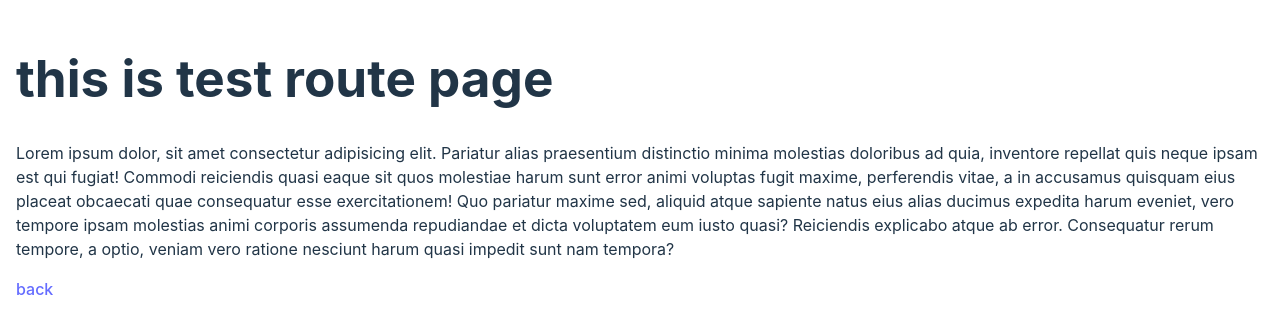
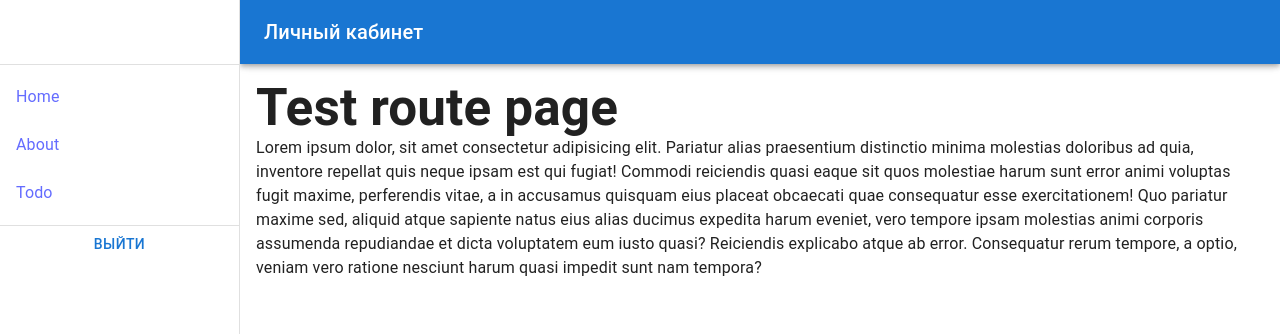
Before and after one commit to DermanovskiyI/todos-react, a React (Vite) app: page /account in a window 1280 px wide. Shown: the top 334 px of the page. Built offline with nearby package versions, Linux system fonts and the light colour scheme.

Commit message:
feat(layout): added layout for personal account
added layout and changed header styles

```diff
--- a/src/App.tsx
+++ b/src/App.tsx
@@ -1,3 +1,4 @@
+import '@/assets/styles/app/reset.css';
 import '@/assets/styles/app/App.css';
 import { RouterProvider } from 'react-router-dom';
 import router from './shared/router';
--- a/src/assets/styles/app/App.css
+++ b/src/assets/styles/app/App.css
@@ -1,5 +1,3 @@
 #root {
-  max-width: 1280px;
-  margin: 0 auto;
   width: 100%;
 }
--- /dev/null
+++ b/src/assets/styles/app/reset.css
@@ -0,0 +1,148 @@
+html,
+body,
+div,
+span,
+applet,
+object,
+iframe,
+h1,
+h2,
+h3,
+h4,
+h5,
+h6,
+p,
+blockquote,
+pre,
+a,
+abbr,
+acronym,
+address,
+big,
+cite,
+code,
+del,
+dfn,
+em,
+img,
+ins,
+kbd,
+q,
+s,
+samp,
+small,
+strike,
+strong,
+sub,
+sup,
+tt,
+var,
+b,
+u,
+i,
+center,
+dl,
+dt,
+dd,
+ol,
+ul,
+li,
+fieldset,
+form,
+label,
+legend,
+table,
+caption,
+tbody,
+tfoot,
+thead,
+tr,
+th,
+td,
+article,
+aside,
+canvas,
+details,
+embed,
+figure,
+figcaption,
+header,
+hgroup,
+menu,
+nav,
+output,
+ruby,
+section,
+summary,
+time,
+mark,
+audio,
+video {
+    margin: 0;
+    padding: 0;
+    border: 0;
+}
+
+/* HTML5 display-role reset for older browsers */
+article,
+aside,
+details,
+figcaption,
+figure,
+footer,
+header,
+hgroup,
+menu,
+nav,
+section {
+    display: block;
+}
+
+body {
+    line-height: 1;
+}
+
+ol,
+ul {
+    list-style: none;
+}
+
+blockquote,
+q {
+    quotes: none;
+}
+
+input::-webkit-outer-spin-button,
+input::-webkit-inner-spin-button {
+  display: none;
+}
+
+input[type=number] {
+  -moz-appearance: textfield;
+  /* Firefox */
+}
+
+blockquote:before,
+blockquote:after,
+q:before,
+q:after {
+    content: '';
+    content: none;
+}
+
+table {
+    border-collapse: collapse;
+    border-spacing: 0;
+}
+button {
+  font-family: inherit;
+}
+
+a {
+  text-decoration: none;
+  color: '#1976d2';
+}
+
+#root {
+  margin: 0;
+}
--- a/src/pages/account/Account.tsx
+++ b/src/pages/account/Account.tsx
@@ -1,9 +1,7 @@
-import { Link } from 'react-router-dom';
-
 const Account = () => {
   return (
-    <div style={{ padding: 16 }}>
-      <h1>this is test route page</h1>
+    <div>
+      <h1>Test route page</h1>
       <p>
         Lorem ipsum dolor, sit amet consectetur adipisicing elit. Pariatur alias
         praesentium distinctio minima molestias doloribus ad quia, inventore
@@ -17,7 +15,6 @@ const Account = () => {
         tempore, a optio, veniam vero ratione nesciunt harum quasi impedit sunt
         nam tempora?
       </p>
-      <Link to="/">back</Link>
     </div>
   );
 };
--- a/src/shared/layouts/DefaultLayout.tsx
+++ b/src/shared/layouts/DefaultLayout.tsx
@@ -1,18 +1,69 @@
-import { Outlet, Link } from 'react-router-dom';
 import './index.css';
+import AppBar from '@mui/material/AppBar';
+import Box from '@mui/material/Box';
+import CssBaseline from '@mui/material/CssBaseline';
+import Toolbar from '@mui/material/Toolbar';
+import Typography from '@mui/material/Typography';
+import Button from '@mui/material/Button';
+import { Link, Outlet } from 'react-router-dom';
+
+const pages = [
+  {
+    id: 1,
+    path: '/',
+    value: 'Home',
+  },
+  {
+    id: 2,
+    path: '/todo',
+    value: 'About',
+  },
+  {
+    id: 3,
+    path: '/account',
+    value: 'Account',
+  },
+];
 
 export default function RootLayout() {
   return (
-    <div>
-      <header className="header">
-        <Link to="/">Home</Link>
-        <Link to="/todo">About</Link>
-        <Link to="/account">Account</Link>
-      </header>
-
-      <main>
-        <Outlet />
-      </main>
-    </div>
+    <Box sx={{ display: 'flex' }}>
+      <CssBaseline />
+      <AppBar component="nav">
+        <Toolbar>
+          <Typography
+            variant="h6"
+            component="div"
+            sx={{ flexGrow: 1 }}
+          >
+            MUI
+          </Typography>
+          <Box>
+            {pages.map((page) => (
+              <Button
+                key={page.id}
+                sx={{ color: '#fff' }}
+              >
+                <Link
+                  to={page.path}
+                  style={{ display: 'flex', width: '100%', color: '#fff' }}
+                >
+                  {page.value}
+                </Link>
+              </Button>
+            ))}
+          </Box>
+        </Toolbar>
+      </AppBar>
+      <Box
+        component="main"
+        sx={{ flexGrow: 1, p: 1 }}
+      >
+        <Toolbar />
+        <div className="content">
+          <Outlet />
+        </div>
+      </Box>
+    </Box>
   );
 }
--- /dev/null
+++ b/src/shared/layouts/PersonalAccLayout.tsx
@@ -0,0 +1,99 @@
+import './index.css';
+import Box from '@mui/material/Box';
+import Drawer from '@mui/material/Drawer';
+import CssBaseline from '@mui/material/CssBaseline';
+import AppBar from '@mui/material/AppBar';
+import Toolbar from '@mui/material/Toolbar';
+import List from '@mui/material/List';
+import Typography from '@mui/material/Typography';
+import Divider from '@mui/material/Divider';
+import ListItem from '@mui/material/ListItem';
+import ListItemButton from '@mui/material/ListItemButton';
+import ListItemText from '@mui/material/ListItemText';
+import { Link, Outlet } from 'react-router-dom';
+import { Button } from '@mui/material';
+
+const drawerWidth = 240;
+const pages = [
+  {
+    id: 1,
+    path: '/',
+    value: 'Home',
+  },
+  {
+    id: 2,
+    path: '/todo',
+    value: 'About',
+  },
+  {
+    id: 3,
+    path: '/todo',
+    value: 'Todo',
+  },
+];
+
+const PersonalAccLayout = () => {
+  return (
+    <Box sx={{ display: 'flex' }}>
+      <CssBaseline />
+      <AppBar
+        position="fixed"
+        sx={{ width: `calc(100% - ${drawerWidth}px)`, ml: `${drawerWidth}px` }}
+      >
+        <Toolbar>
+          <Typography
+            variant="h6"
+            noWrap
+            component="div"
+          >
+            Личный кабинет
+          </Typography>
+        </Toolbar>
+      </AppBar>
+      <Drawer
+        sx={{
+          width: drawerWidth,
+          flexShrink: 0,
+          '& .MuiDrawer-paper': {
+            width: drawerWidth,
+            boxSizing: 'border-box',
+          },
+        }}
+        variant="permanent"
+        anchor="left"
+      >
+        <Toolbar />
+        <Divider />
+        <List>
+          {pages.map((page) => (
+            <ListItem
+              key={page.id}
+              disablePadding
+            >
+              <Link
+                to={page.path}
+                style={{ display: 'flex', width: '100%' }}
+              >
+                <ListItemButton>
+                  <ListItemText primary={page.value} />
+                </ListItemButton>
+              </Link>
+            </ListItem>
+          ))}
+        </List>
+        <Divider />
+        <Button variant="text">Выйти</Button>
+      </Drawer>
+      <Box
+        component="main"
+        sx={{ flexGrow: 1 }}
+      >
+        <Toolbar />
+        <div className="content">
+          <Outlet />
+        </div>
+      </Box>
+    </Box>
+  );
+};
+export default PersonalAccLayout;
--- a/src/shared/layouts/index.css
+++ b/src/shared/layouts/index.css
@@ -1,10 +1,3 @@
-.header {
-  display: flex;
-  gap: 8px;
-  padding: 16px;
-  background: #423e3e;
-}
-
-main {
+.content {
   padding: 16px;
 }
--- a/src/shared/router/index.tsx
+++ b/src/shared/router/index.tsx
@@ -5,4 +5,5 @@ import { publicRoutes } from './public';
 
 const routes: RouteObject[] = [...publicRoutes, ...privateRoutes];
 const router = createBrowserRouter(routes);
+
 export default router;
```
Also changed, not shown: src/shared/router/private/index.tsx (+8 -1 lines).
